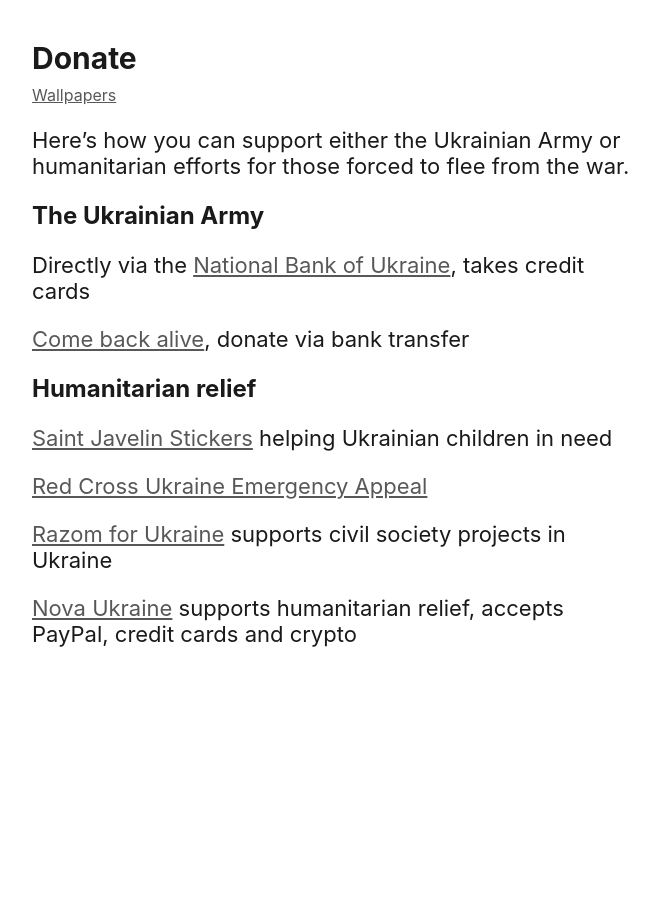
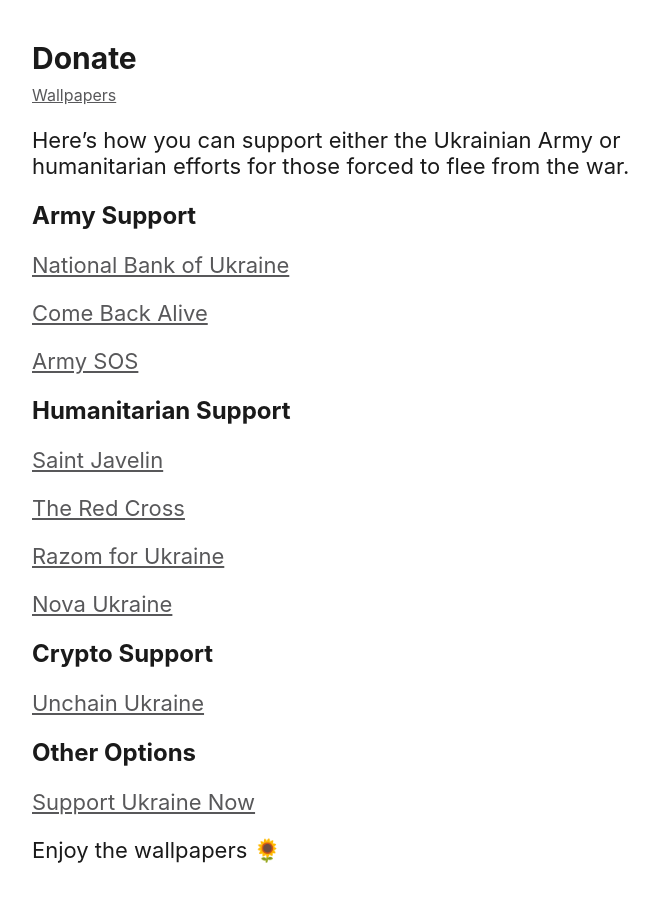
Before and after one commit to derekkedziora/ukrainian-wallpapers, a Jekyll site: the page built from donate.md, in a window 1280 px wide. Shown: the whole page, without its empty margins (308-967 px from the left). Built offline with Jekyll 4.4.1, drawn with Linux system fonts in a browser that asks for light colours.

Commit message:
Links upated

```diff
--- a/_includes/head-matter.html
+++ b/_includes/head-matter.html
@@ -12,13 +12,13 @@
 
     <meta property="og:title" content="{{ page.title }}"/>
     <meta property="og:description" content="{{ page.description }}">
-    <meta property="og:image" content="/static/gallery/stand-with-ukraine-thumb.PNG"/>
+    <meta property="og:image" content="https://wallpapers-for-ukraine.org/static/gallery/stand-with-ukraine-thumb.PNG"/>
     <meta property="og:url" content="{{ site.url }}{{ page.url }}"/>
     <meta property="og:site_name" content="{{ site.title }}">
 
 
 
-    <meta name="twitter:image" content="/static/gallery/stand-with-ukraine-thumb.PNG"/>
+    <meta name="twitter:image" content="https://wallpapers-for-ukraine.org/static/gallery/stand-with-ukraine-thumb.PNG"/>
     <meta name="twitter:card" content="{{ page.description }}"/>
     <meta name="twitter:title" content="{{ page.title }}"/>
     <meta property="og:url" content="{{ site.url }}{{ page.url }}" />
--- a/donate.md
+++ b/donate.md
@@ -10,19 +10,34 @@
 
 Here’s how you can support either the Ukrainian Army or humanitarian efforts for those forced to flee from the war.
 
-## The Ukrainian Army
 
-Directly via the <a href="https://bank.gov.ua/en/news/all/natsionalniy-bank-vidkriv-spetsrahunok-dlya-zboru-koshtiv-na-potrebi-armiyi">National Bank of Ukraine</a>, takes credit cards
+## Army Support
 
-<a href="https://savelife.in.ua/en/donate/">Come back alive</a>, donate via bank transfer
+[National Bank of Ukraine](https://bank.gov.ua/en/news/all/natsionalniy-bank-vidkriv-spetsrahunok-dlya-zboru-koshtiv-na-potrebi-armiyi)
+
+[Come Back Alive](http://comebackalive.in.ua/donate)
+
+[Army SOS](https://armysos.com.ua/en/help-the-army)
 
 
-## Humanitarian relief
+## Humanitarian Support
 
-<a href="https://www.saintjavelin.com">Saint Javelin Stickers</a> helping Ukrainian children in need
+[Saint Javelin](http://saintjavelin.com)
 
-<a href="https://donate.redcrossredcrescent.org/ua/donate/">Red Cross Ukraine Emergency Appeal</a>
+[The Red Cross](https://donate.redcrossredcrescent.org/ua/donate/~my-donation?_cv=1)
 
-<a href="https://razomforukraine.org">Razom for Ukraine</a> supports civil society projects in Ukraine
+[Razom for Ukraine](https://razomforukraine.org)
 
-<a href="https://novaukraine.org">Nova Ukraine</a> supports humanitarian relief, accepts PayPal, credit cards and crypto
+[Nova Ukraine](https://novaukraine.org)
+
+
+## Crypto Support
+
+[Unchain Ukraine](https://unchain.fund)
+
+
+## Other Options
+
+[Support Ukraine Now](http://supportukrainenow.org/)
+
+Enjoy the wallpapers 🌻
```
